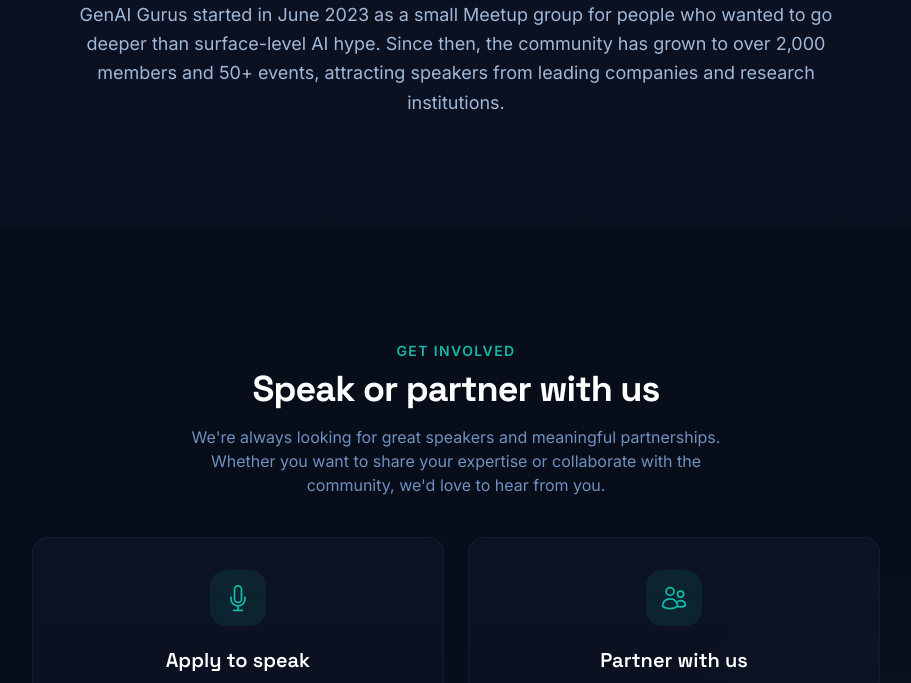
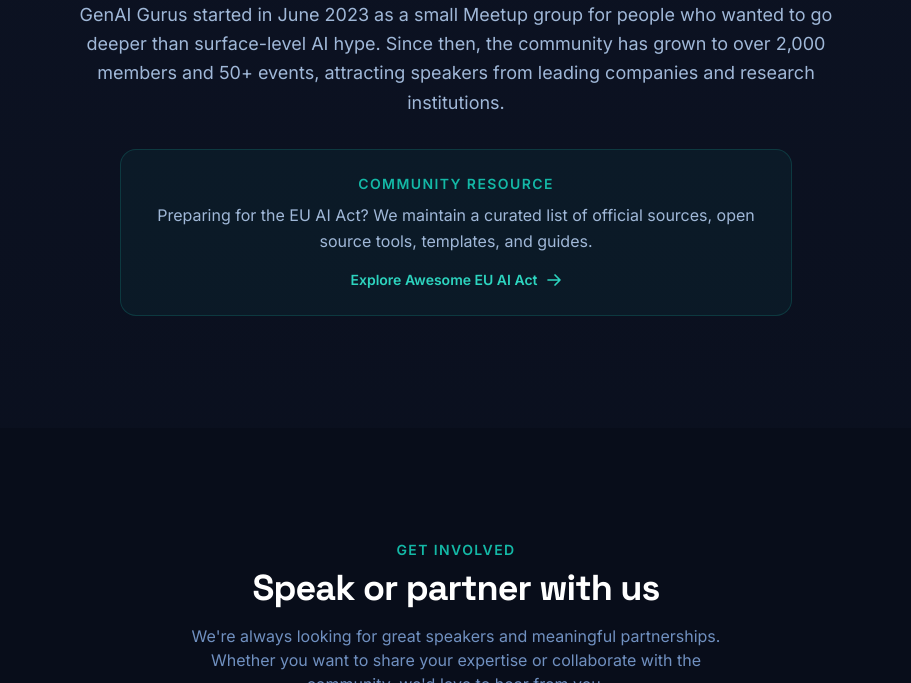
Before and after one commit to GenAI-Gurus/genai-gurus.github.io, an Astro site: page / in a window 1280 px wide. Shown: the part 6204-6887 px from the top of the page, without its empty margins (184-1095 px from the left). Built offline with nearby package versions, Linux system fonts and the light colour scheme; Astro itself is replaced by a stand-in of ours.

Commit message:
Add EU AI Act callout to About section

```diff
--- a/src/components/About.astro
+++ b/src/components/About.astro
@@ -68,6 +68,22 @@
         than surface-level AI hype. Since then, the community has grown to over 2,000 members and
         50+ events, attracting speakers from leading companies and research institutions.
       </p>
+
+      <div class="mx-auto max-w-2xl rounded-2xl border border-accent-500/20 bg-accent-500/5 px-8 py-6 text-center">
+        <p class="text-sm font-semibold uppercase tracking-widest text-accent-500">Community resource</p>
+        <p class="mt-2 text-base leading-relaxed text-brand-200">
+          Preparing for the EU AI Act? We maintain a curated list of official sources, open source tools, templates, and guides.
+        </p>
+        <a
+          href="/eu-ai-act"
+          class="mt-4 inline-flex items-center gap-2 text-sm font-semibold text-accent-400 transition hover:text-accent-300"
+        >
+          Explore Awesome EU AI Act
+          <svg class="h-4 w-4" fill="none" stroke="currentColor" stroke-width="2.5" viewBox="0 0 24 24">
+            <path stroke-linecap="round" stroke-linejoin="round" d="M13.5 4.5 21 12m0 0-7.5 7.5M21 12H3" />
+          </svg>
+        </a>
+      </div>
     </div>
   </div>
 </section>
```
